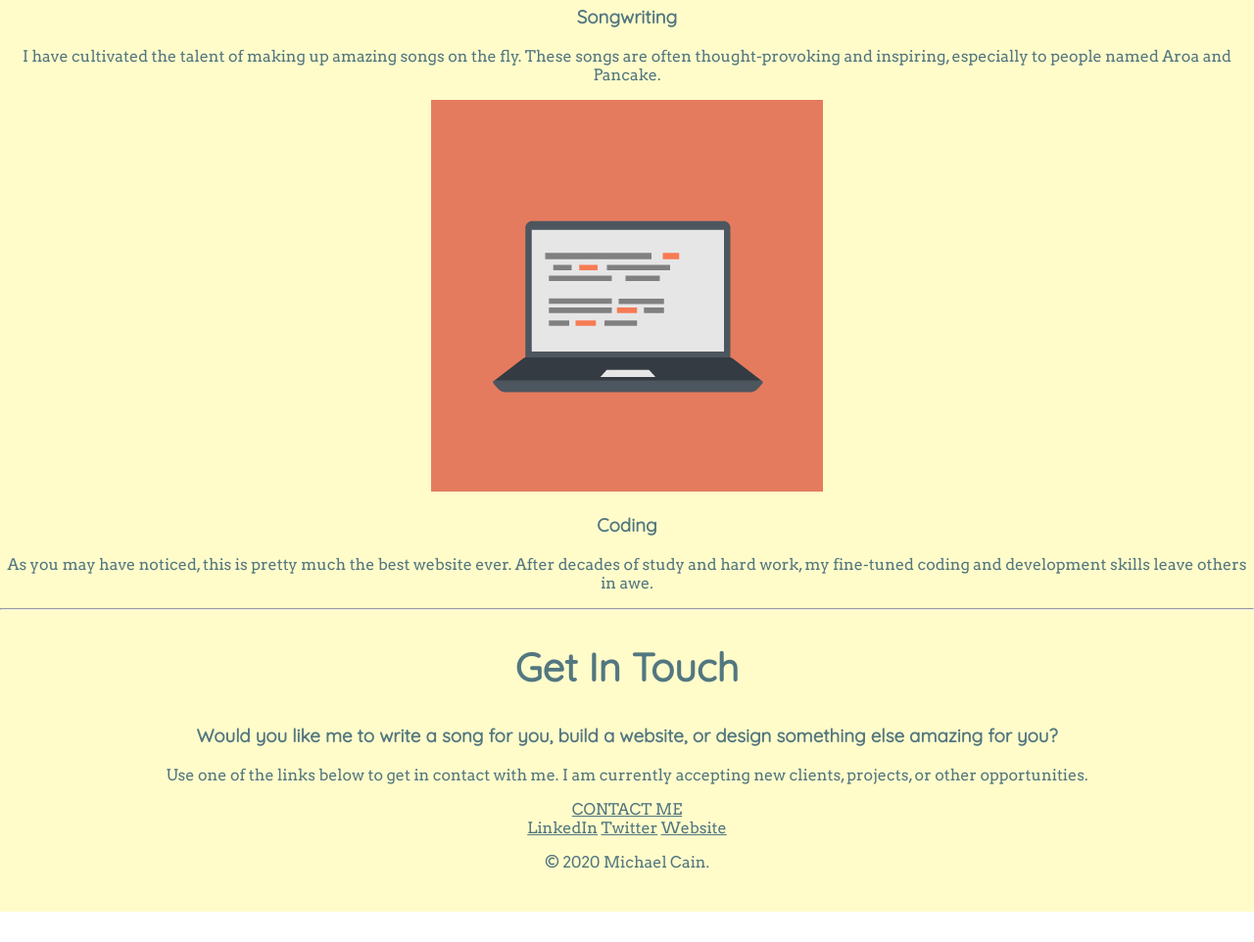
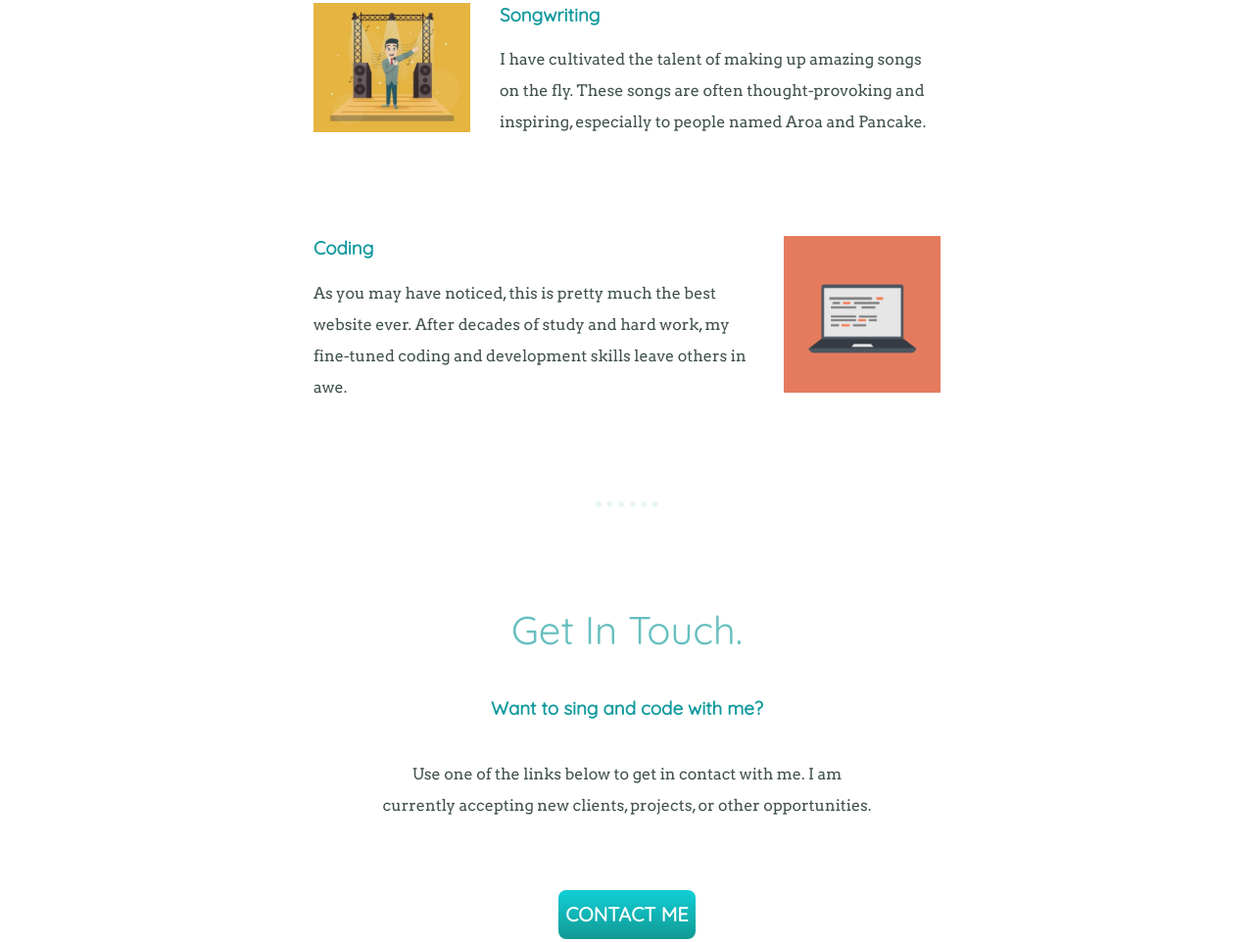
Before and after one commit to michaelgcain/MyCSS-Site, a plain HTML site: page index.html in a window 1280 px wide. Shown: the part 1674-2636 px from the top of the page at 98% size. Before the commit the page ends 2605 px from the top, so only its background shows below. Drawn offline with Linux system fonts and the light colour scheme.

Commit message:
Add files via upload

```diff
--- /dev/null
+++ b/CSS/styles.css
@@ -0,0 +1,160 @@
+body {
+  margin: 0;
+  text-align: center;
+  font-family: 'Arvo', serif;
+  color: #40514e
+}
+
+h1 {
+  margin: 50px auto 0 auto;
+  font-family: 'Rock Salt', cursive;
+  color: #66bfbf;
+  font-size: 4.25rem;
+  line-height: 2;
+}
+
+
+h2 {
+  font-family: 'Quicksand', sans-serif;
+  font-size: 2.5rem;
+  font-weight: normal;
+  color: #66bfbf;
+  padding-bottom: 10px;
+
+}
+
+h3 {
+  font-family: 'Quicksand', sans-serif;
+  color: #11999E
+
+}
+
+hr {
+  border: dotted #eaf6f6 6px;
+  width: 4%;
+  border-bottom: none;
+  margin: 100px auto;
+}
+
+p {
+  line-height: 2;
+}
+
+.skill-row {
+  width: 50%;
+  margin: 100px auto 100px auto;
+  text-align: left;
+}
+
+.sing-img {
+  width: 25%;
+  float: left;
+  margin-right: 30px;
+}
+
+.comp-img {
+  width: 25%;
+  float: right;
+  margin-left: 30px;
+}
+
+.top-container {
+  background-color: #e4f9f5;
+  position: relative;
+  padding-top: 100px;
+}
+
+.middle-container {
+  margin: 100px 0;
+}
+
+.bottom-container {
+  background-color: #66bfbf;
+  padding: 50px 0 20px;
+
+  }
+
+.top-cloud {
+  position: absolute;
+  right: 300px;
+  top: 40px;
+}
+
+.bottom-cloud {
+  position: absolute;
+  left: 250px;
+  bottom: 300px;
+}
+
+.intro {
+  width: 30%;
+  margin: auto;
+}
+
+.contact-message {
+  width: 40%;
+  margin: 40px auto 60px;
+}
+
+.btn {
+	background:-webkit-gradient( linear, left top, left bottom, color-stop(0.05, #11cdd4), color-stop(1, #119992) );
+	background:-moz-linear-gradient( center top, #11cdd4 5%, #119992 100% );
+	filter:progid:DXImageTransform.Microsoft.gradient(startColorstr='#11cdd4', endColorstr='#119992');
+	background-color:#11cdd4;
+	-webkit-border-top-left-radius:8px;
+	-moz-border-radius-topleft:8px;
+	border-top-left-radius:8px;
+	-webkit-border-top-right-radius:8px;
+	-moz-border-radius-topright:8px;
+	border-top-right-radius:8px;
+	-webkit-border-bottom-right-radius:8px;
+	-moz-border-radius-bottomright:8px;
+	border-bottom-right-radius:8px;
+	-webkit-border-bottom-left-radius:8px;
+	-moz-border-radius-bottomleft:8px;
+	border-bottom-left-radius:8px;
+text-indent:0;
+	display:inline-block;
+	color:#ffffff;
+	font-family: 'Quicksand', sans-serif;
+	font-size:20px;
+	font-weight:bold;
+	font-style:normal;
+height:50px;
+	line-height:50px;
+width:140px;
+	text-decoration:none;
+	text-align:center;
+}
+
+.btn:hover {
+	background:-webkit-gradient( linear, left top, left bottom, color-stop(0.05, #119992), color-stop(1, #11cdd4) );
+	background:-moz-linear-gradient( center top, #119992 5%, #11cdd4 100% );
+	filter:progid:DXImageTransform.Microsoft.gradient(startColorstr='#119992', endColorstr='#11cdd4');
+	background-color:#119992;
+}
+
+.btn:active {
+	position:relative;
+	top:1px;
+}
+
+a {
+  color: #11999E;
+  font-family: 'Quicksand', sans-serif;
+  margin: 10px 20px;
+  text-decoration: none;
+}
+
+a:hover {
+  color: #eaf6f6;
+}
+
+
+.copyright {
+  color: #eaf6f6;
+  font-size: 0.75rem;
+  padding: 20px 0;
+}
+
+a:hover {font-weight: bold;}
--- a/index.html
+++ b/index.html
@@ -3,7 +3,7 @@
   <head>
     <meta charset="utf-8">
     <title>Michael Cain - Web Designer</title>
-    <link rel="stylesheet" href="styles.css">
+    <link rel="stylesheet" href="css/styles.css">
     <link rel="icon" href="favicon.ico">
     <link rel="preconnect" href="https://fonts.gstatic.com">
     <link href="https://fonts.googleapis.com/css2?family=Arvo&family=Quicksand&family=Rock+Salt&display=swap" rel="stylesheet">
@@ -20,28 +20,30 @@
     <div class="profile">
       <img src="Images/Michael-Cain.png" alt="Michael-Cain-Img">
       <h2>Hello.</h2>
-      <p>My name is Michael Cain and I am a web design and development professional.</p>
+      <p class="intro">My name is Michael Cain and I am a web design and development professional.</p>
     </div>
     <hr>
     <div class="skills">
       <h2>My Skills.</h2>
       <div class="skill-row">
-        <img class="" src="Images/Occupation2-resize.jpg" alt="Sing-Img">
+        <img class="sing-img" src="Images/Occupation2-resize.jpg" alt="Sing-Img">
+
         <h3>Songwriting</h3>
         <p>I have cultivated the talent of making up amazing songs on the fly. These songs are often thought-provoking and inspiring, especially to people named Aroa and Pancake.</p>
       </div>
       <div class="skill-row">
-        <img class="" src="Images/computer.png" alt="Computer-Img">
+        <img class="comp-img" src="Images/computer.png" alt="Computer-Img">
+
         <h3>Coding</h3>
         <p>As you may have noticed, this is pretty much the best website ever. After decades of study and hard work, my fine-tuned coding and development skills leave others in awe.</p>
       </div>
     </div>
     <hr>
     <div class="contact-me">
-      <h2>Get In Touch</h2>
-      <h3>Would you like me to write a song for you, build a website, or design something else amazing for you?</h3>
-      <p>Use one of the links below to get in contact with me. I am currently accepting new clients, projects, or other opportunities.</p>
-      <a class="btn" href="mailto:michaelgcain@email.com">CONTACT ME</a>
+      <h2>Get In Touch.</h2>
+      <h3>Want to sing and code with me?</h3>
+      <p class="contact-message">Use one of the links below to get in contact with me. I am currently accepting new clients, projects, or other opportunities.</p>
+      <a class="btn" href="mailto:michaelgcain@gmail.com">CONTACT ME</a>
     </div>
   </div>
 
@@ -50,7 +52,7 @@
     <a class="footer-link" href="https://www.linkedin.com/in/michael-cain-b8011343">LinkedIn</a>
     <a class="footer-link" href="https://twitter.com/">Twitter</a>
     <a class="footer-link" href="https://www.appbrewery.co/">Website</a>
-    <p>© 2020 Michael Cain.</p>
+    <p class="copyright">© 2020 Michael Cain.</p>
   </div>
 
   </body>
```
